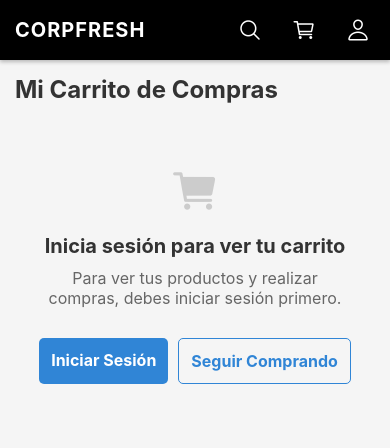
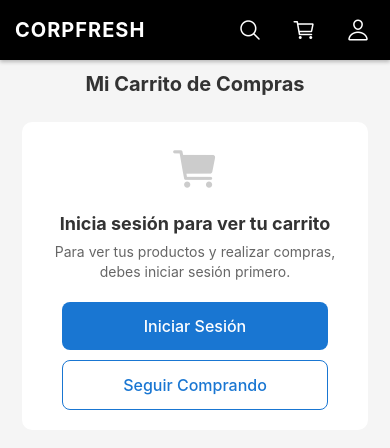
Before and after one commit to JorgeBarreroS/proyecto-react-app-movil-2.0, a React Native app: screen /CartPage in a window 390 px wide. Shown: the top 448 px of the page. Built offline with nearby package versions, Linux system fonts and the light colour scheme.

Commit message:
Ajustes del diseño en carrito

```diff
--- a/src/screens/CartPage.js
+++ b/src/screens/CartPage.js
@@ -415,7 +415,7 @@ const CartPage = () => {
                             <View style={styles.cartActions}>
                                 <TouchableOpacity
                                     style={styles.secondaryButton}
-                                    onPress={() => navigation.navigate('Home')}
+                                    onPress={() => navigation.navigate('Products')}
                                 >
                                     <Text style={styles.secondaryButtonText}>
                                         <Ionicons name="arrow-back" size={16} /> Seguir comprando
@@ -483,15 +483,16 @@ const styles = StyleSheet.create({
         flex: 1,
     },
     contentContainer: {
-        padding: 15,
+        padding: 12,
     },
     loadingContainer: {
         flex: 1,
         justifyContent: 'center',
         alignItems: 'center',
+        padding: 20,
     },
     loadingText: {
-        marginTop: 10,
+        marginTop: 17,
         fontSize: 16,
         color: '#666',
     },
@@ -503,104 +504,111 @@ const styles = StyleSheet.create({
     },
     errorText: {
         fontSize: 16,
-        color: '#dc3545',
+        color: '#d32f2f',
+        textAlign: 'center',
+        lineHeight: 22,
     },
     title: {
-        fontSize: 24,
+        fontSize: 20,
         fontWeight: 'bold',
-        marginBottom: 20,
+        marginBottom: 16,
         color: '#333',
+        textAlign: 'center',
     },
     emptyCartContainer: {
         alignItems: 'center',
         justifyContent: 'center',
-        paddingVertical: 40,
+        padding: 20,
+        backgroundColor: '#fff',
+        borderRadius: 10,
+        marginTop: 10,
+        marginHorizontal: 10,
     },
     emptyCartTitle: {
-        fontSize: 20,
+        fontSize: 18,
         fontWeight: 'bold',
-        marginTop: 15,
-        marginBottom: 10,
+        marginTop: 16,
+        marginBottom: 8,
         color: '#333',
+        textAlign: 'center',
     },
     emptyCartText: {
-        fontSize: 16,
+        fontSize: 14,
         color: '#666',
         textAlign: 'center',
         marginBottom: 20,
-        paddingHorizontal: 30,
+        lineHeight: 20,
     },
     buttonContainer: {
-        flexDirection: 'row',
-        justifyContent: 'center',
-        marginTop: 10,
+        width: '100%',
+        flexDirection: 'column',
+        gap: 10,
+        paddingHorizontal: 20,
     },
     primaryButton: {
-        backgroundColor: '#3085d6',
-        padding: 12,
-        borderRadius: 5,
-        marginHorizontal: 5,
-        minWidth: 120,
+        backgroundColor: '#1976D2',
+        padding: 14,
+        borderRadius: 8,
         alignItems: 'center',
+        width: '100%',
     },
     secondaryButton: {
         backgroundColor: 'transparent',
         borderWidth: 1,
-        borderColor: '#3085d6',
-        padding: 12,
-        borderRadius: 5,
-        marginHorizontal: 5,
-        minWidth: 120,
+        borderColor: '#1976D2',
+        padding: 14,
+        borderRadius: 8,
         alignItems: 'center',
+        width: '100%',
     },
     dangerButton: {
-        backgroundColor: '#dc3545',
-        padding: 12,
-        borderRadius: 5,
-        marginHorizontal: 5,
-        minWidth: 120,
+        backgroundColor: '#d32f2f',
+        padding: 14,
+        borderRadius: 8,
         alignItems: 'center',
+        width: '100%',
     },
     buttonText: {
         color: '#fff',
         fontSize: 16,
-        fontWeight: 'bold',
+        fontWeight: '500',
     },
     secondaryButtonText: {
-        color: '#3085d6',
+        color: '#1976D2',
         fontSize: 16,
-        fontWeight: 'bold',
+        fontWeight: '500',
     },
     cartItem: {
         flexDirection: 'row',
         backgroundColor: '#fff',
-        borderRadius: 8,
-        padding: 10,
+        borderRadius: 10,
+        padding: 12,
         marginBottom: 10,
         alignItems: 'center',
+        elevation: 1,
         shadowColor: '#000',
+        shadowOpacity: 0.05,
+        shadowRadius: 2,
         shadowOffset: { width: 0, height: 1 },
-        shadowOpacity: 0.1,
-        shadowRadius: 2,
-        elevation: 2,
     },
     cartItemImage: {
         width: 60,
         height: 60,
-        borderRadius: 5,
-        marginRight: 10,
+        borderRadius: 8,
+        marginRight: 12,
     },
     cartItemDetails: {
         flex: 1,
+        marginRight: 8,
     },
     cartItemName: {
-        fontSize: 16,
-        fontWeight: 'bold',
-        color: '#3085d6',
-        marginBottom: 5,
+        fontSize: 14,
+        fontWeight: '600',
+        color: '#1976D2',
+        marginBottom: 4,
     },
     cartItemInfo: {
-        marginBottom: 5,
+        marginBottom: 4,
     },
     cartItemPrice: {
         fontSize: 14,
@@ -608,134 +616,136 @@ const styles = StyleSheet.create({
     oldPrice: {
         textDecorationLine: 'line-through',
         color: '#999',
+        fontSize: 12,
     },
     discountPrice: {
-        color: '#dc3545',
-        fontWeight: 'bold',
+        color: '#d32f2f',
+        fontWeight: '600',
+        fontSize: 14,
     },
     discountBadge: {
         color: '#fff',
-        backgroundColor: '#dc3545',
+        backgroundColor: '#d32f2f',
         borderRadius: 3,
         paddingHorizontal: 4,
-        fontSize: 12,
+        fontSize: 11,
+        marginLeft: 4,
     },
     stockWarning: {
-        color: '#ffc107',
-        fontSize: 12,
+        color: '#ff9800',
+        fontSize: 11,
+        marginTop: 2,
     },
     cartItemSize: {
-        fontSize: 12,
+        fontSize: 11,
         color: '#666',
+        marginTop: 2,
     },
     cartItemColor: {
-        fontSize: 12,
+        fontSize: 11,
         color: '#666',
+        marginTop: 2,
     },
     quantityContainer: {
         flexDirection: 'row',
         alignItems: 'center',
-        marginHorizontal: 5,
+        marginRight: 8,
     },
     quantityButton: {
         backgroundColor: '#f0f0f0',
-        width: 30,
-        height: 30,
-        borderRadius: 15,
+        width: 32,
+        height: 32,
+        borderRadius: 16,
         justifyContent: 'center',
         alignItems: 'center',
     },
     quantityButtonText: {
         fontSize: 16,
-        fontWeight: 'bold',
+        fontWeight: '500',
+        color: '#333',
     },
     quantityInput: {
         borderWidth: 1,
         borderColor: '#ddd',
-        borderRadius: 5,
+        borderRadius: 4,
         width: 40,
-        height: 30,
+        height: 40,
         textAlign: 'center',
-        marginHorizontal: 5,
+        marginHorizontal: 4,
+        backgroundColor: '#fff',
     },
     subtotalText: {
-        fontWeight: 'bold',
-        marginHorizontal: 5,
-        minWidth: 80,
+        fontWeight: '600',
+        minWidth: 70,
         textAlign: 'right',
+        color: '#333',
+        fontSize: 14,
+        marginRight: 8,
     },
     removeButton: {
-        marginLeft: 5,
+        padding: 6,
     },
     cartActions: {
-        flexDirection: 'row',
-        justifyContent: 'space-between',
-        marginTop: 15,
+        flexDirection: 'column',
+        gap: 10,
+        marginTop: 16,
         marginBottom: 20,
     },
     summaryContainer: {
         backgroundColor: '#fff',
-        borderRadius: 8,
-        padding: 15,
+        borderRadius: 10,
+        padding: 16,
         marginBottom: 20,
+        elevation: 1,
         shadowColor: '#000',
+        shadowOpacity: 0.05,
+        shadowRadius: 2,
         shadowOffset: { width: 0, height: 1 },
-        shadowOpacity: 0.1,
-        shadowRadius: 2,
-        elevation: 2,
     },
     summaryTitle: {
-        fontSize: 18,
+        fontSize: 17,
         fontWeight: 'bold',
-        marginBottom: 15,
+        marginBottom: 16,
         color: '#333',
+        textAlign: 'center',
     },
     summaryItem: {
         flexDirection: 'row',
         justifyContent: 'space-between',
         marginBottom: 10,
+        paddingBottom: 8,
+        borderBottomWidth: 1,
+        borderBottomColor: '#f0f0f0',
     },
     summaryTotal: {
         flexDirection: 'row',
         justifyContent: 'space-between',
-        marginTop: 10,
-        paddingTop: 10,
+        marginTop: 12,
+        paddingTop: 12,
         borderTopWidth: 1,
         borderTopColor: '#eee',
     },
     totalLabel: {
-        fontWeight: 'bold',
+        fontWeight: '600',
         fontSize: 16,
+        color: '#333',
     },
     totalAmount: {
-        fontWeight: 'bold',
+        fontWeight: '600',
         fontSize: 16,
-        color: '#3085d6',
+        color: '#1976D2',
     },
     checkoutButton: {
-        backgroundColor: '#28a745',
-        padding: 15,
-        borderRadius: 5,
-        marginTop: 15,
+        backgroundColor: '#388E3C',
+        padding: 16,
+        borderRadius: 8,
+        marginTop: 16,
         alignItems: 'center',
     },
     checkoutButtonText: {
         color: '#fff',
         fontSize: 16,
-        fontWeight: 'bold',
-    },
-    paymentMethods: {
-        marginTop: 15,
-        alignItems: 'center',
-    },
-    paymentMethodsText: {
-        marginBottom: 10,
-        color: '#666',
-    },
-    paymentIcons: {
-        flexDirection: 'row',
-        justifyContent: 'space-around',
-        width: '100%',
+        fontWeight: '500',
     },
 });
 
```
